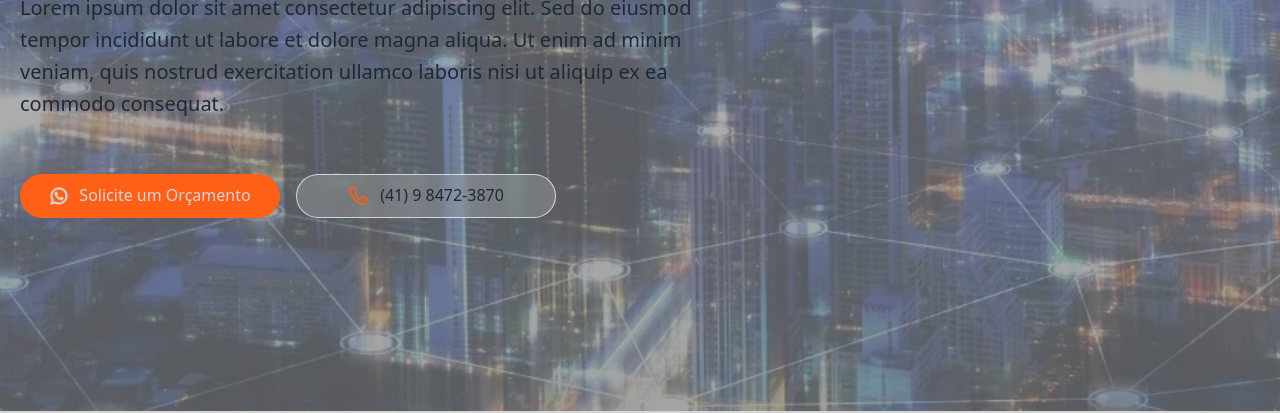
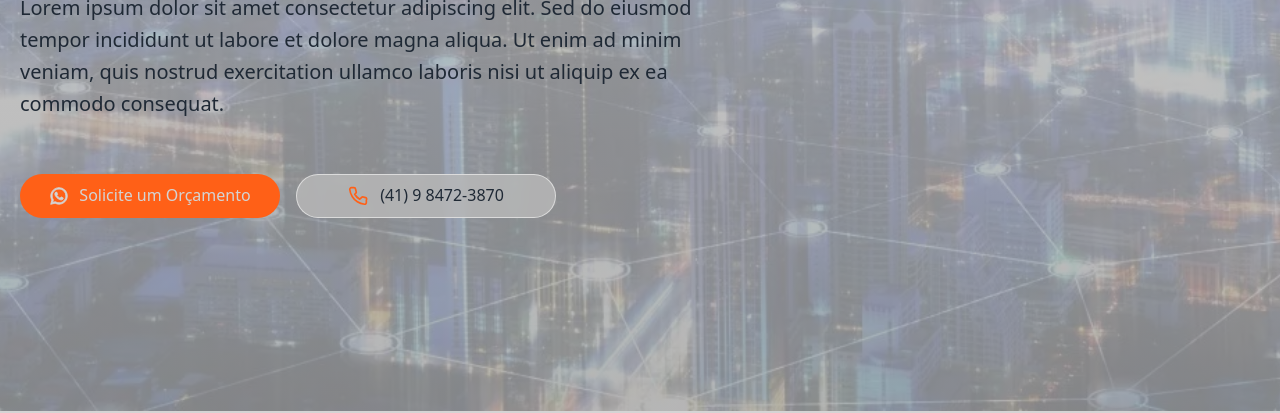
Before and after one commit to J0N45-G4BR13L/tech-website, a plain HTML site: page index.html in a window 1280 px wide. Shown: the part 389-802 px from the top of the page. Drawn offline with Linux system fonts and the light colour scheme.

Commit message:
Explique aqui o que você mudou

```diff
--- a/assets/css/main.css
+++ b/assets/css/main.css
@@ -25,7 +25,7 @@
     --text-primary: rgb(31, 41, 53);
 
     /* Hero Filter Light Mode - Darkest at bottom */
-    --hero-filter: linear-gradient(to bottom, rgba(143, 143, 143, 0.6), rgba(124, 124, 124, 0.7));
+    --hero-filter: linear-gradient(to bottom, rgba(194, 194, 194, 0.8), rgba(163, 163, 163, 0.8));
 
     --transition: all 0.3s ease;
 }
@@ -744,7 +744,7 @@ img {
 
 .hero-btn-phone {
     backdrop-filter: blur(5px);
-    background-color: rgba(185, 185, 185, 0.3) !important;
+    background-color: rgba(185, 185, 185, 0.8) !important;
     border: 0.5px solid rgba(224, 224, 224, 0.9) !important;
     color: var(--color-primary) !important;
     gap: 12px !important;
```
